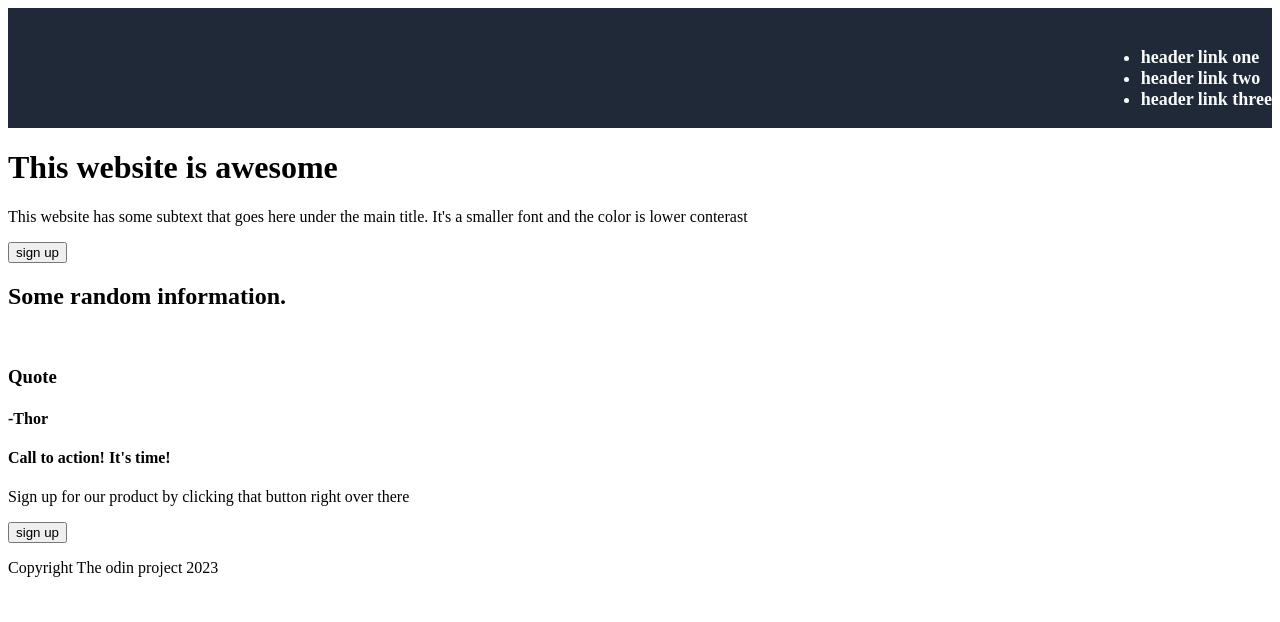
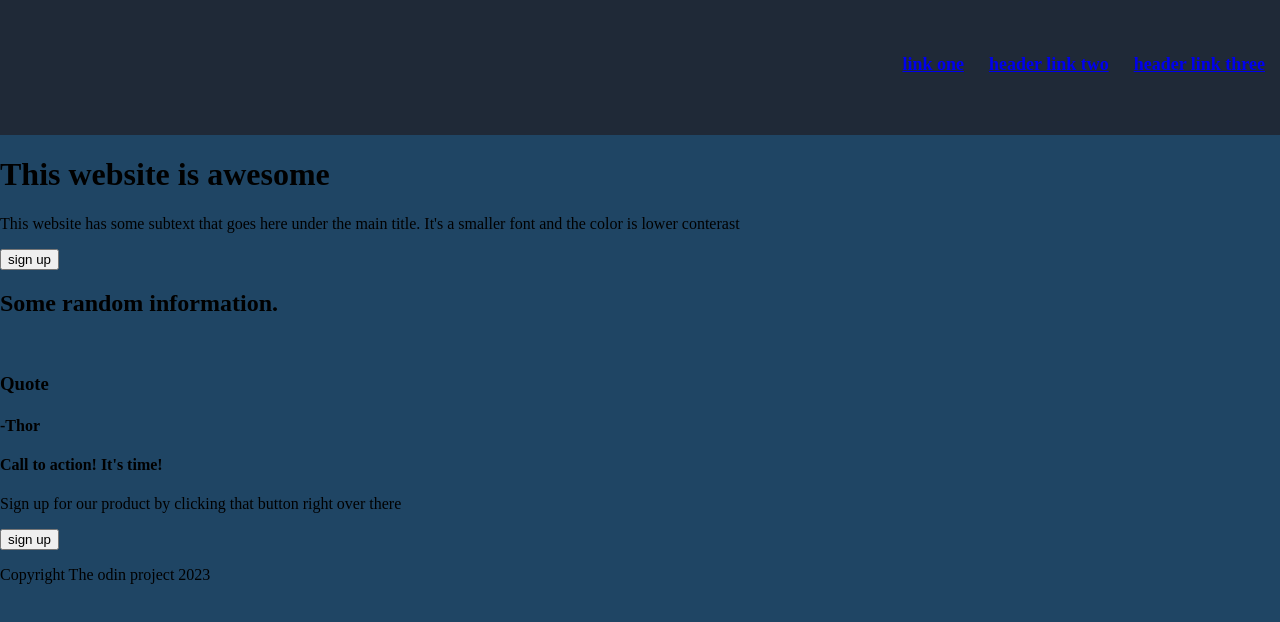
Before and after one commit to Claireb0125/landing-page-top, a plain HTML site: page index.html in a window 1280 px wide. Drawn offline with Linux system fonts and the light colour scheme.

Commit message:
Centered and fixed nav links
Nav links centered on header and turned into actual links.

```diff
--- a/index.html
+++ b/index.html
@@ -12,9 +12,9 @@
         <img src="" alt="">
         <nav>
             <ul>
-                <li>header link one</li>
-                <li>header link two</li>
-                <li>header link three</li>
+                <li><a href="#">link one</a></li>
+                <li><a href="#">header link two</a></li>
+                <li><a href="#">header link three</a></li>
             </ul>
         </nav>
     </header>
@@ -45,3 +45,5 @@
     <p>Copyright The odin project 2023</p>
 </footer>
 </html>
+
+<a href=""></a>
--- a/style.css
+++ b/style.css
@@ -1,3 +1,8 @@
+body {
+    background-color: #1F4564;
+    margin: 0px;
+}
+
 header {
     background-color: #1F2937;
     font-size: 18px;
@@ -5,9 +10,13 @@ header {
     font-weight: bold;
 }
 
-nav {
+ul {
     display: flex;
     flex-direction: row;
     justify-content: flex-end;
-    align-items: flex-start;
+    align-items: center;
+    gap: 25px;
+    padding: 15px;
+    padding-bottom: 60px;
+    list-style: none;
 }
```
